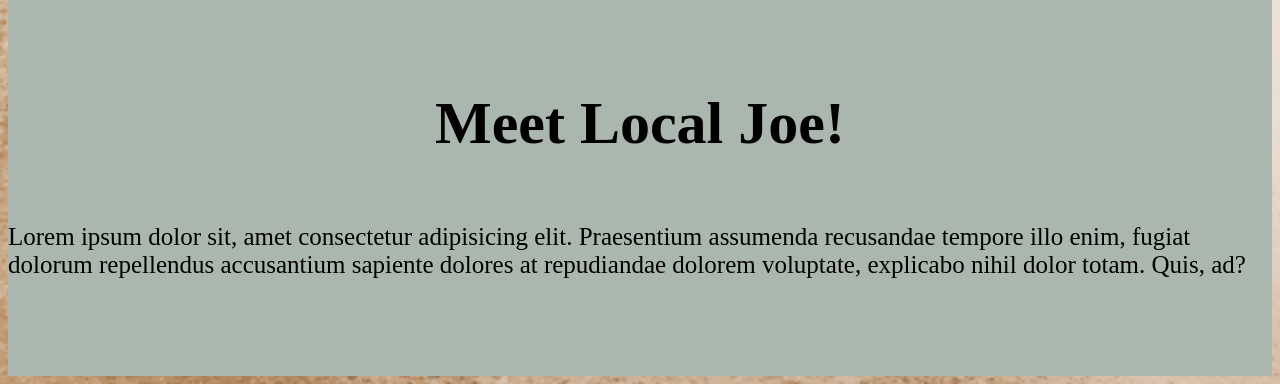
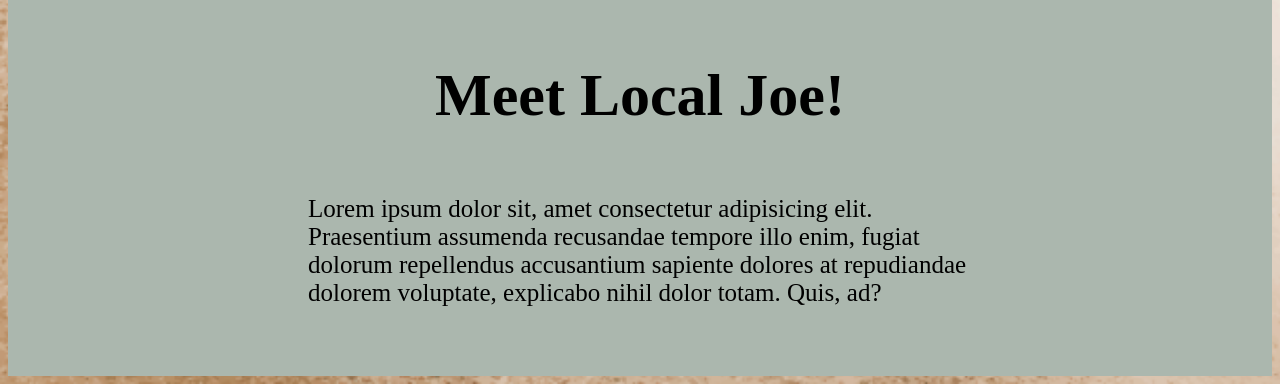
Before and after one commit to danielshannahn/Coffee_App, a plain HTML site: page index.html in a window 1280 px wide. Shown: the part 600-984 px from the top of the page. Drawn offline with Linux system fonts and the light colour scheme.

Commit message:
margins on margins

```diff
--- a/CSS/homepage.css
+++ b/CSS/homepage.css
@@ -27,4 +27,6 @@ body{
     align-items: center;
     justify-content: center;
     font-size: 25px;
+    margin-left: 300px;
+    margin-right: 300px;
 }
```
